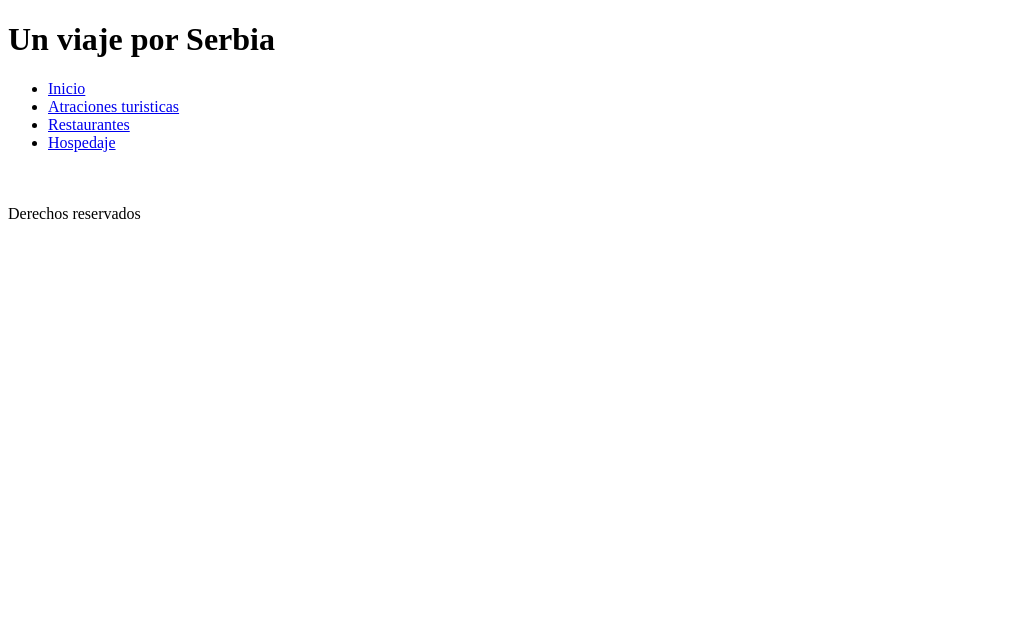
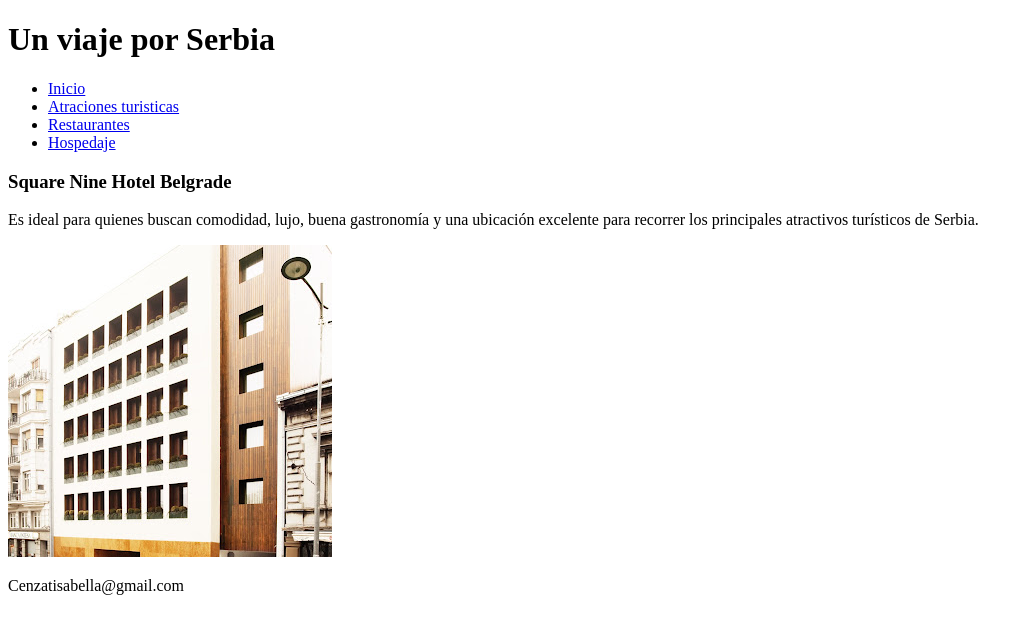
Before and after one commit to cenzatisabella-cmd/trabajo-final-isabella-Cenzato., a plain HTML site: page hotel.html in a window 1280 px wide. Shown: the whole page, without its empty margins (0-1029 px from the left). Drawn offline with Linux system fonts and the light colour scheme.

Commit message:
hotel 67

```diff
--- a/hotel.html
+++ b/hotel.html
@@ -27,16 +27,16 @@
 
     <section>
         <article>
-            <h3></h3>
-            <p></p>
-            <img src="" alt="">
+            <h3>Square Nine Hotel Belgrade </h3>
+            <p>Es ideal para quienes buscan comodidad, lujo, buena gastronomía y una ubicación excelente para recorrer los principales atractivos turísticos de Serbia.</p>
+            <img src="Hotel 68.jpg" alt="El mejor hotel de Serbia">
         </article>
     </section>
 
 
 </main>
 <footer>
-    <p>Derechos reservados</p>
+    <p>Cenzatisabella@gmail.com</p>
 </footer>
 </body>
 </html>
```
